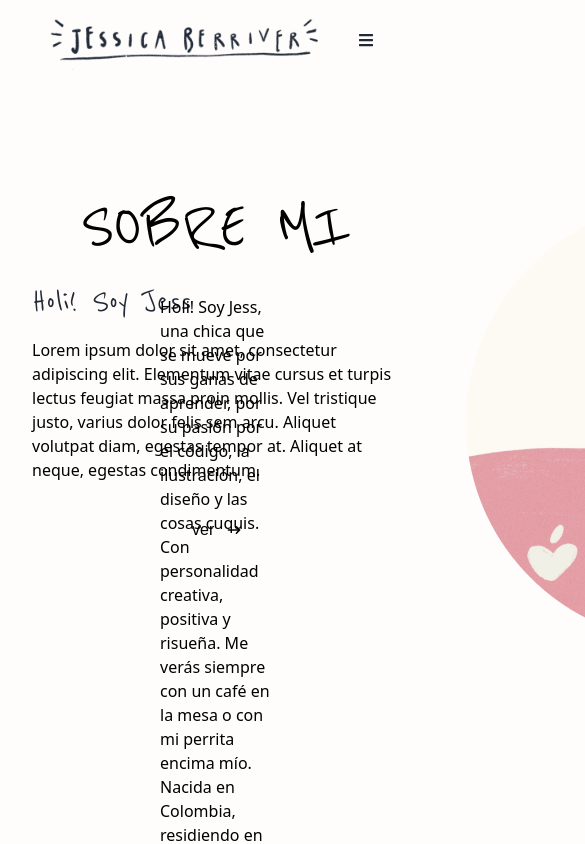
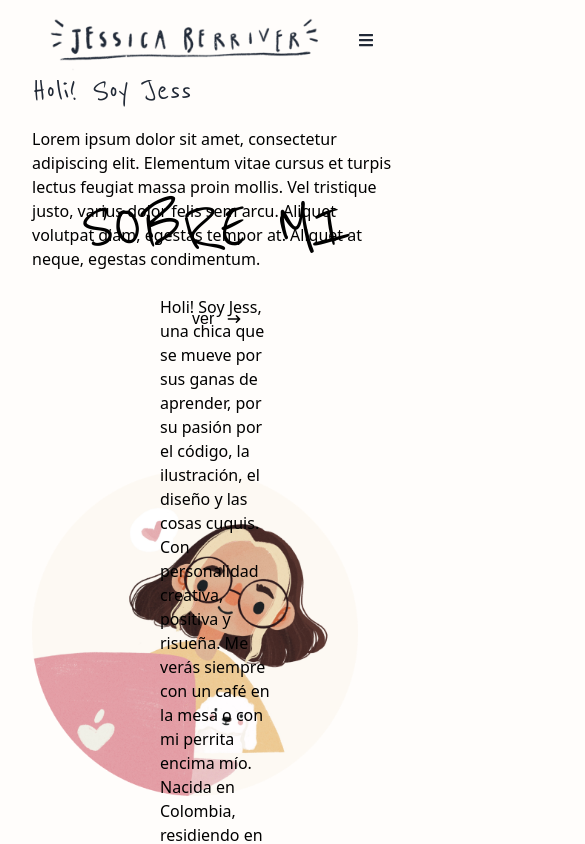
Before and after one commit to itsberriver/itsBerriver-Portfolio-Web, a React (Create React App) app: page / in a window 390 px wide. Shown: the top 844 px of the page, 585 px wide, since content can reach past the window. Built offline with nearby package versions, Linux system fonts and the light colour scheme; the HTML template or start-up script is replaced by a standard one; a web font is replaced by a local one.

Commit message:
changed profile avatar position to col

```diff
--- a/src/views/Home.jsx
+++ b/src/views/Home.jsx
@@ -5,7 +5,7 @@ import profileAvatar from '../media/profileAvatar.png'
 function Home() {
     return (
     <div name='home' className='w-full h-screen'>
-        <div className='max-w-[1000px] mx-auto flex flex-row h-full'>
+        <div className='max-w-[1000px] mx-auto flex flex-col h-full sm:flex-row'>
             <div className="max-w-[1000px] mx-auto px-8 flex flex-col justify-center h-full">
                 <h1 className='text-primaryColor text-4xl sm:text-7xl' id='secondaryFont'>Holi! Soy Jess</h1>
                 <p className='py-4 max-w-[700px]'>
@@ -24,7 +24,7 @@ function Home() {
                 </div>
         </div>
         <div className='max-w-[1000px] px-8 flex flex-col justify-center h-full '>
-            <img src={profileAvatar} alt="logo" className='max-w-[1000px] ' />
+            <img src={profileAvatar} alt="logo" className='max-w-[800px] ' />
         </div>
 
 
```
